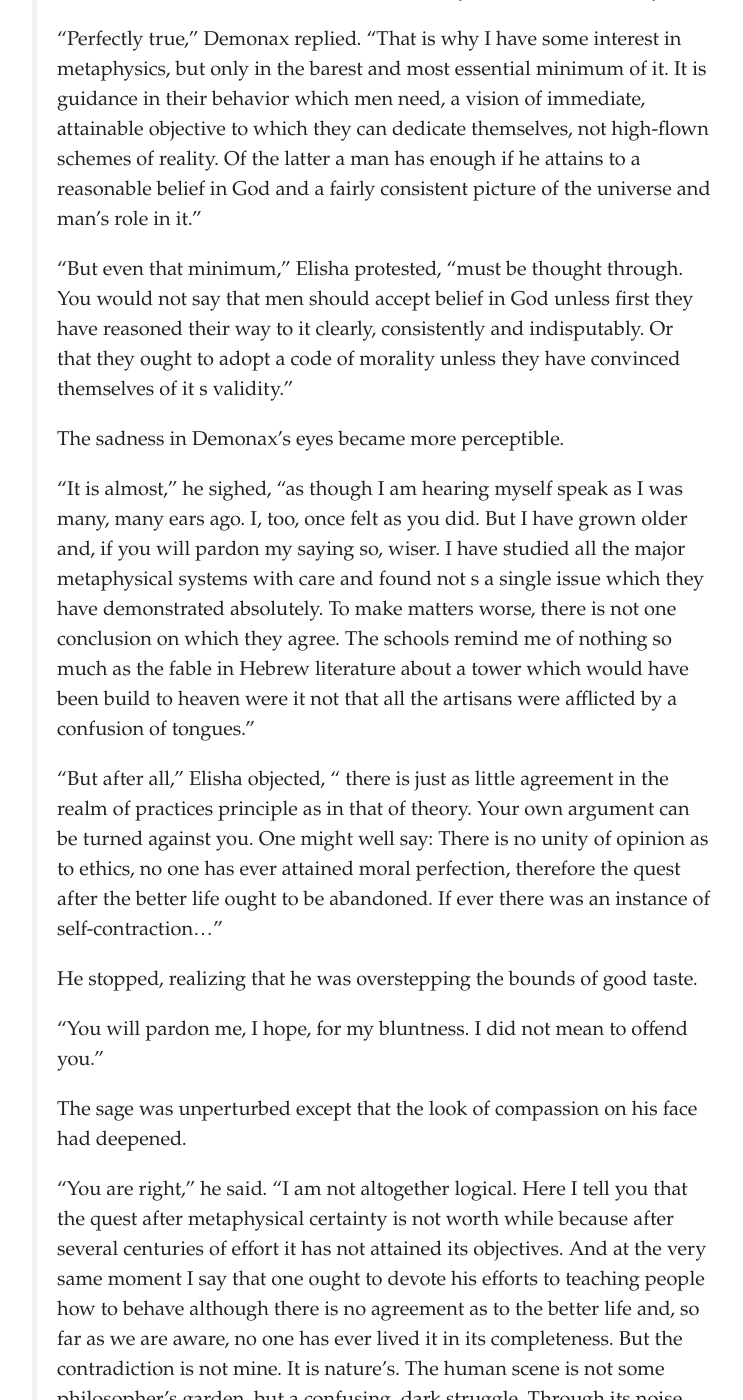
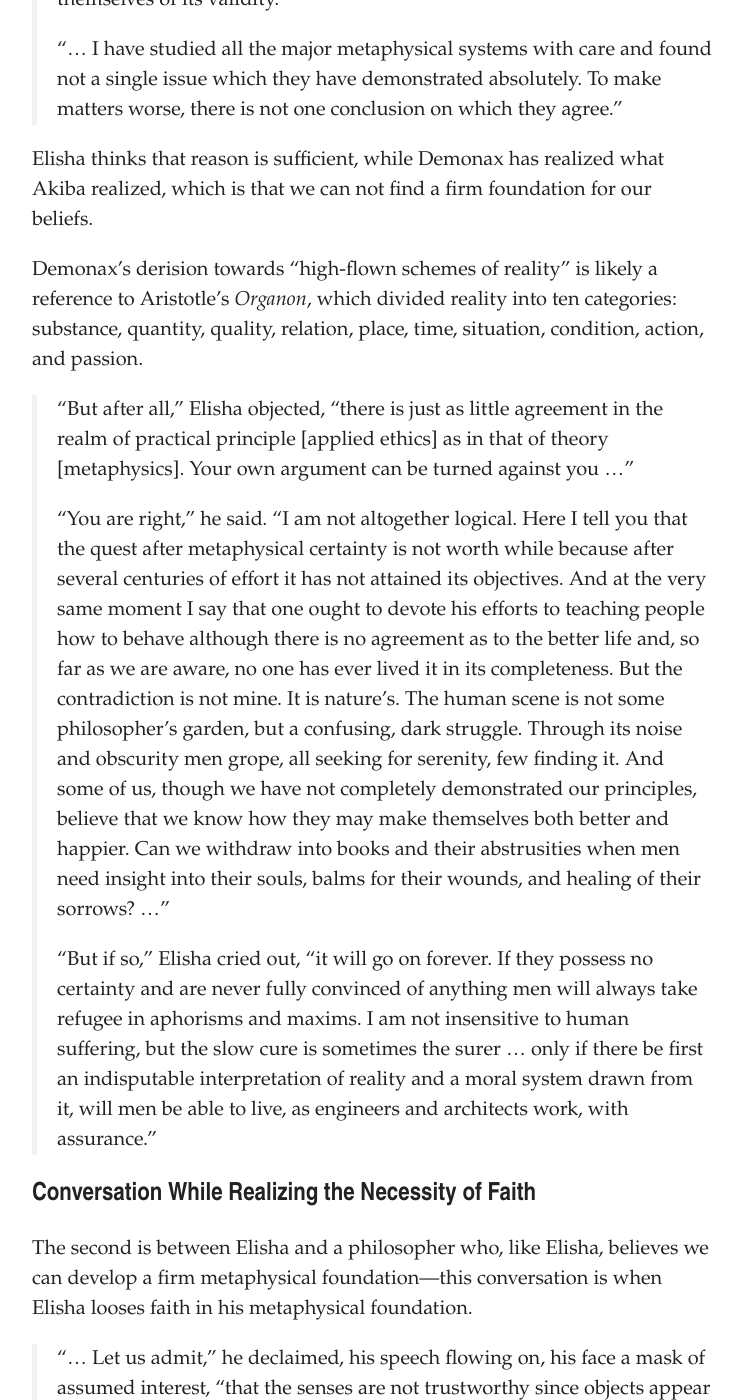
Before and after one commit to artsandmetaphysics/goodlifeodyssey, a Jekyll site: the page built from _essays/as-a-driven-leaf.md, in a window 1280 px wide and 1400 px high, scrolled down 6497 px. Shown: the whole window, without its empty margins (268-1011 px from the left). Built offline with Jekyll 4.4.1, drawn with Linux system fonts in a browser that asks for light colours; some of the changed text lies outside the part shown.

Commit message:
Begin working on second converation

```diff
--- a/_essays/as-a-driven-leaf.md
+++ b/_essays/as-a-driven-leaf.md
@@ -15,11 +15,9 @@
 
 Elisha's intellectual journey has three stages:
 
-1. An unconsidered faith in religion, developed with reason
-2. A complete rejection of faith, and exclusive reliance on reason
+1. Implicit faith in religion, developed with reason
+2. A complete rejection of "faith", and exclusive reliance on reason
 3. A considered faith, developed with reason
-
-Note that how
 
 In this essay I critique arguments presented in four of Elisha's conversations, each occurring at different points along his journey.
 
@@ -39,7 +37,7 @@
 
 Elisha, like most of us, wants his religious beliefs to be as certain as Euclidean geometry.  This approach ultimately fails because he can't find certain axioms to base his religious beliefs on.  We will discuss this in more detail later.
 
-> "Akiba, we have been friends for many years ... you must undertake this effort with me.  Let us start at the beginning together."
+> "Akiba, we have been friends for many years … you must undertake this effort with me.  Let us start at the beginning together."
 >
 > "But I still do not understand," Akiba had protested, "how you can expect me to discard beliefs even tentatively if I am really possessed by them.  Your suggestion is like the procedure of those Greek philosophers who say, 'I do not trust my reason, but I will use it to prove that I have no right to use it.' A man may insist that he lays a doctrine aside, but if it is integral to him, he will carry it with him wherever he goes and will inevitably find it again since it has never left him."
 
@@ -79,9 +77,9 @@
 2. The universe should be consistent with this importance.
 3. Judaism makes people live well, so it is more likely true.
 
-The first two metaphysical claims are then combined with an observation about the world to argue for the truth of Judaism.  Whether this argument is valid depends on one accepting the first two axioms, but once you do, it is consistent.
+This argument is unconvincing unless you agree with the first two axioms, but it is internally consistent.
 
-Akiba's comments about the difficulty of removing oneself from his beliefs are relevant here.  A religious person may not be aware of their axioms when deciding what to believe.  They are apparent once disclosed, but the collective validity of the axioms and anything deduced from them is still unclear.
+Akiba's comments about the difficulty of removing oneself from his beliefs apply; a religious person may not be aware of their axioms when deciding what to believe.  They are apparent once disclosed, but the collective validity of the axioms and anything deduced from them is still unclear.
 
 For ethics to affect metaphysics or epistemology, we must assume that humans (or conscious beings generally) are special.  This importance may be justified if one believes we have souls or that the creator is especially interested in the organization of our brain matter.  These metaphysical claims are possible.  If we are not special in *some* sense, however, then ethics must be isolated from metaphysics and epistemology.
 
@@ -95,51 +93,35 @@
 
 It is interesting to note that Akiba considers faith "an act of will"---most Christians also believe this.  I think it is only partially true;  if a belief seems highly implausible, will can not produce faith.
 
-## Conversation with Demonax
+## Conversation While Rejecting Faith
 
 The second essay is between Elisha and Demonax---a philosopher who has decided to focus more on ethics than metaphysics.  It takes place while Elisha remains confident in the power of reason.
 
-> "Let me explain," Demonax continued.  "To you philosophy is a science.  To me it is an art.  To you it is a method of discovering truth.  To me it is a guide to noble living.  We are too far removed in essential attitudes to be capable of co-operation."
->
-> "I am afraid I do not understand."
->
-> "No, I suppose my point is quite obscure.  And yet it marks a real difference.  The great thinkers, from Heraclitus on, have approached philosophy as you do.  Plato, Aristotle, Democritus, even Zeno and Epicurus, have all been builders of systems.  But for all their prestige, they are not my teachers.  If I were to list my favorite sages I would say I revere Socrates, admire Diogenes and love Aristippus.  For I am the expositor not of a theory but of a skill.  As a flute teacher imparts his art, first by personal example and then by simple, practical principles, without too much concern over the nature of sound, so I attempt to influence people to live beautifully by striving to live so myself, and by communicating those rules of conduct that have stood the test of time."
+> "Let me explain," Demonax continued.  "To you philosophy is a science.  To me it is an art.  To you it is a method of discovering truth.  To me it is a guide to noble living … I am the expositor not of a theory but of a skill.  As a flute teacher imparts his art, first by personal example and then by simple, practical principles, without too much concern over the nature of sound, so I attempt to influence people to live beautifully by striving to live so myself, and by communicating those rules of conduct that have stood the test of time."
 >
 > "But," Elisha demurred, "no art can be entirely divorced from theory."
 >
 > "Perfectly true," Demonax replied.  "That is why I have some interest in metaphysics, but only in the barest and most essential minimum of it.  It is guidance in their behavior which men need, a vision of immediate, attainable objective to which they can dedicate themselves, not high-flown schemes of reality.  Of the latter a man has enough if he attains to a reasonable belief in God and a fairly consistent picture of the universe and man's role in it."
 >
-> "But even that minimum," Elisha protested, "must be thought through.  You would not say that men should accept belief in God unless first they have reasoned their way to it clearly, consistently and indisputably.  Or that they ought to adopt a code of morality unless they have convinced themselves of it s validity."
+> "But even that minimum," Elisha protested, "must be thought through.  You would not say that men should accept belief in God unless first they have reasoned their way to it clearly, consistently and indisputably.  Or that they ought to adopt a code of morality unless they have convinced themselves of its validity."
 >
-> The sadness in Demonax's eyes became more perceptible.
+> "… I have studied all the major metaphysical systems with care and found not a single issue which they have demonstrated absolutely.  To make matters worse, there is not one conclusion on which they agree."
+
+Elisha thinks that reason is sufficient, while Demonax has realized what Akiba realized, which is that we can not find a firm foundation for our beliefs.
+
+Demonax's derision towards "high-flown schemes of reality" is likely a reference to Aristotle's *Organon*, which divided reality into ten categories: substance, quantity, quality, relation, place, time, situation, condition, action, and passion.
+
+> "But after all," Elisha objected, "there is just as little agreement in the realm of practical principle [applied ethics] as in that of theory [metaphysics].  Your own argument can be turned against you …"
 >
-> "It is almost," he sighed, "as though I am hearing myself speak as I was many, many ears ago.  I, too, once felt as you did.  But I have grown older and, if you will pardon my saying so, wiser.  I have studied all the major metaphysical systems with care and found not s a single issue which they have demonstrated absolutely.  To make matters worse, there is not one conclusion on which they agree.  The schools remind me of nothing so much as the fable in Hebrew literature about a tower which would have been build to heaven were it not that all the artisans were afflicted by a confusion of tongues."
+> "You are right," he said.  "I am not altogether logical.  Here I tell you that the quest after metaphysical certainty is not worth while because after several centuries of effort it has not attained its objectives.  And at the very same moment I say that one ought to devote his efforts to teaching people how to behave although there is no agreement as to the better life and, so far as we are aware, no one has ever lived it in its completeness.  But the contradiction is not mine.  It is nature's.  The human scene is not some philosopher's garden, but a confusing, dark struggle.  Through its noise and obscurity men grope, all seeking for serenity, few finding it.  And some of us, though we have not completely demonstrated our principles, believe that we know how they may make themselves both better and happier.  Can we withdraw into books and their abstrusities when men need insight into their souls, balms for their wounds, and healing of their sorrows? …"
 >
-> "But after all," Elisha objected, " there is just as little agreement in the realm of practices principle as in that of theory.  Your own argument can be turned against you.  One might well say: There is no unity of opinion as to ethics, no one has ever attained moral perfection, therefore the quest after the better life ought to be abandoned.  If ever there was an instance of self-contraction..."
->
-> He stopped, realizing that he was overstepping the bounds of good taste.
->
-> "You will pardon me, I hope, for my bluntness.  I did not mean to offend you."
->
-> The sage was unperturbed except that the look of compassion on his face had deepened.
->
-> "You are right," he said.  "I am not altogether logical.  Here I tell you that the quest after metaphysical certainty is not worth while because after several centuries of effort it has not attained its objectives.  And at the very same moment I say that one ought to devote his efforts to teaching people how to behave although there is no agreement as to the better life and, so far as we are aware, no one has ever lived it in its completeness.  But the contradiction is not mine.  It is nature's.  The human scene is not some philosopher's garden, but a confusing, dark struggle.  Through its noise and obscurity men grope, all seeking for serenity, few finding it.  And some of us, though we have not completely demonstrated our principles, believe that we know how they may make themselves both better and happier.  Can we withdraw into books and their abstrusities when men need insight into their souls, balms for their wounds, and healing of their sorrows?  Ah, yes, if you and I were the gods, as Epicurus describes them, we might devote our lives to debating the question whether or not Platonic ideas exist eternally in realms beyond space and time.  But we are flesh and blood.  We dare not, for intellectual luxury, forget our aches or those of our brothers."
->
-> "But if so," Elisha cried out, "it will go on forever.  If they possess no certainty and are never fully convinced of anything men will always take refugee in aphorisms and maxims.  I am not insensitive to human suffering, but the slow cure is sometimes the surer.  Suppose people are lost in some dark threatening forest without food or shelter.  Ought not someone climb a tree to discern the forest as a whole and the paths by which he and his fellows can escape from it?  Or, to change the metaphor, if, as in Plato's dialogue, we are to sit forever looking at shadows, we shall never see the sun.  Now consider Euclid's *Elements of Geometry*.  A mathematician evolves a truth concerning space.  There-after every builder, whether of a ship, a temple, or a bridge, can proceed from it with confidence. So, only if there be first an indisputable interpretation of reality and a moral system drawn from it, will men be able to live, as engineers and architects work, with assurance."
->
-> "And the failure of the schools in the past," Demonax challenged softly, "their inability to agree, you are prepared to make the effort despite that?"
->
-> "I am." Elisha replied, "I hope to find conviction in some established system.  Otherwise I shall create one for myself, borrowing from the older philosophies whatever is valid, but in any case proceeding like Euclid from unchallengeable axioms to unshakable conclusions, whatever they may be, however hard to accept.  It is presumptuous, I know, for me to think that I will succeed where others have failed.  But there were mathematicians before the author of the *Elements*.  Someone has to try.  Why not I?  Someone will succeed.  Perhaps I."
->
-> "Presumptuous?" Demonax breathed.  "Aye, as Prometheus was presumptuous.  If only I were not so old, so weighted by futility, so oppressed by the urge to give immediate assistance of those in need, and also of so little faith, I would work with you.  As it is, I commit you to Athene, the goddess of inner light."
-> <cite>pp. 366 - 369</cite>
+> "But if so," Elisha cried out, "it will go on forever.  If they possess no certainty and are never fully convinced of anything men will always take refugee in aphorisms and maxims.  I am not insensitive to human suffering, but the slow cure is sometimes the surer … only if there be first an indisputable interpretation of reality and a moral system drawn from it, will men be able to live, as engineers and architects work, with assurance."
 
-
-## Conversation with Charicles
+## Conversation While Realizing the Necessity of Faith
 
 The second is between Elisha and a philosopher who, like Elisha, believes we can develop a firm metaphysical foundation---this conversation is when Elisha looses faith in his metaphysical foundation.
 
-> "... Let us admit," he declaimed, his speech flowing on, his face a mask of assumed interest, "that the senses are not trustworthy since objects appear of different sizes and shapes to different people, and are perceived variously by the same person as he changes his position; since what is brown to one man is red to another, and without hue to the color-blind; since the identical surface will feel coarse or smooth, warm or cold, depending on the sensitivity of the hand that comes into contact with it.  Let us concede even that the whole of our experience is but a phantasm.  A somewhat embarrassing assumption, to be sure, suggesting that neither you nor I may be really here, making you my pleasant dream and me, with my interminable talk, as nightmare to you, from which you cannot awaken too quickly."
+> "… Let us admit," he declaimed, his speech flowing on, his face a mask of assumed interest, "that the senses are not trustworthy since objects appear of different sizes and shapes to different people, and are perceived variously by the same person as he changes his position; since what is brown to one man is red to another, and without hue to the color-blind; since the identical surface will feel coarse or smooth, warm or cold, depending on the sensitivity of the hand that comes into contact with it.  Let us concede even that the whole of our experience is but a phantasm.  A somewhat embarrassing assumption, to be sure, suggesting that neither you nor I may be really here, making you my pleasant dream and me, with my interminable talk, as nightmare to you, from which you cannot awaken too quickly."
 >
 > Charicles took a deep breath and waited for the restrained laughter to subside.  As was his practice, he began again before quiet was entirely restored.  His sonorous voice rang out across the waning mirth as though he were too impatient to wait.
 >
@@ -147,7 +129,7 @@
 >
 > "Not so.  The skeptic lies, and here and now I throw his falsehood into his leering face.  The truth can be won, provided one knows where to seek it and how to move toward it.  For there is another method, independent of the sense---the technique of the founders of great philosophical systems of all times, the approach outlined in the *Organon* of Aristotle---the deductive process whereby one moves from lucid simple first premises through syllogisms to conclusions, more complicated but equally unequivocal and undeniable.
 >
-> "See," he urged, "how generous nature has been with us, equipping our minds from birth with sure truths for which we need not labor and which no sane person ever challenges.  Will the boldest skeptic deny that two and two equal four, no more, no less; that the whole is the sum of its parts; that equals, added to equals, yield equals; that every effect must have a cause; that A cannot be B and its opposite at the same time, that ...?  But why belabor so obvious a point  Each of you can list dozens, hundreds, perhaps thousands of principles of like character.
+> "See," he urged, "how generous nature has been with us, equipping our minds from birth with sure truths for which we need not labor and which no sane person ever challenges.  Will the boldest skeptic deny that two and two equal four, no more, no less; that the whole is the sum of its parts; that equals, added to equals, yield equals; that every effect must have a cause; that A cannot be B and its opposite at the same time, that …?  But why belabor so obvious a point  Each of you can list dozens, hundreds, perhaps thousands of principles of like character.
 >
 > "Nature, I have said, has been kindly with us.  A grotesque understatement.  More than generous, she has been munificent.  For, in addition to innate verities of the type I have just described, she has furnished us with the instruments of logic whereby we may through our own efforts derive from her original gift limitless treasures of larger richeness.
 >
@@ -179,7 +161,7 @@
 >
 > "As you spoke," Elisha continued, quite unaware of the interruption, "Detected a gap in your argument---you left unabridged the interval between innate ideas and the syllogism you quoted.  After all it is a far cry from the assertion that if equals are added to equals the results are equals, and the major premise, 'All men are mortal.'  The former is indeed a judgement of pure reason.  The latter, on the other hand, involves the concepts 'men' and 'mortality' and an inference as to their association---all derived from sense and hence subject to all the uncertainties of physical experience.
 >
-> "Now my question is this: how do you make the transition from innate ideas to such generalizations at the universal mortality of humanity?  It is just that that has been holding me up in a piece of work of my own, a book...
+> "Now my question is this: how do you make the transition from innate ideas to such generalizations at the universal mortality of humanity?  It is just that that has been holding me up in a piece of work of my own, a book…
 >
 > "What's more," he pressed on as unexpectedly he envisaged a possibility that had never occurred to him before, "even if I concede that a chain of reasoning can be strung over the abyss, there are still unresolved difficulties that have just suggested themselves to me.
 >
```
